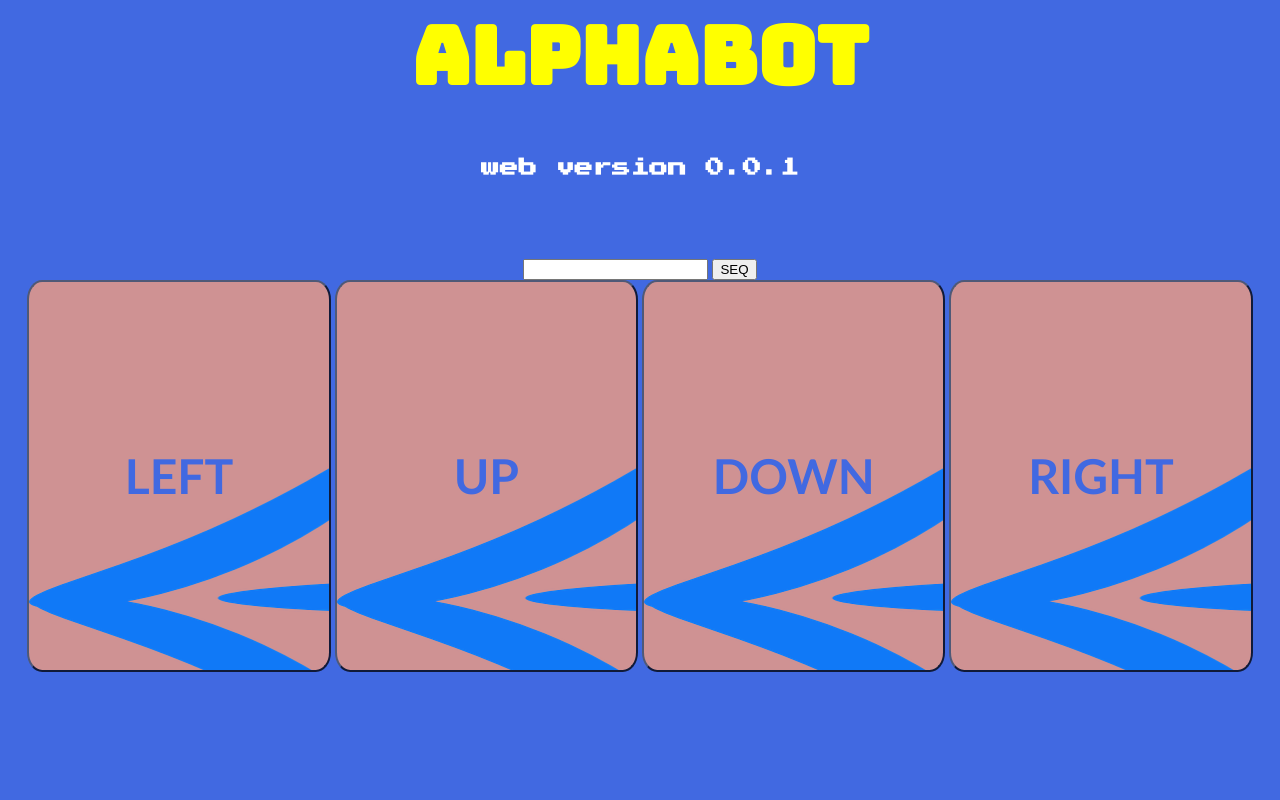
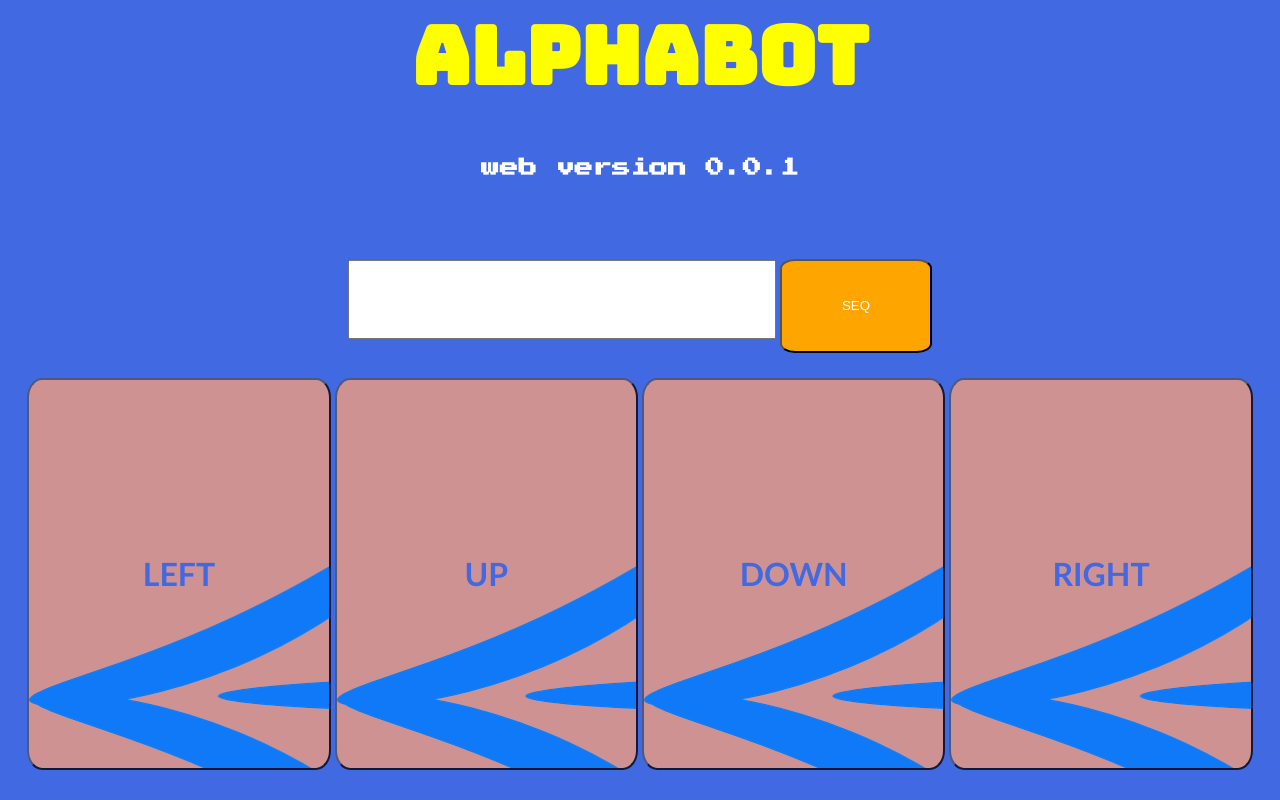
Before and after one commit to Nick-Cora/AlphabotWeb, a Flask app: page / in a window 1280 px wide. Run offline with Flask 2, Linux system fonts and the light colour scheme; data comes from the database, SQL or seed files in the repository; parts of the project's set-up code (start-up, migrations or seed data) failed here and were passed over.

Commit message:
Add files via upload

```diff
--- a/app.py
+++ b/app.py
@@ -4,13 +4,17 @@ from lib.config import *
 from lib.query import Db_Connection
 
 if not DUMMY:
-    from lib.alphabot import Alphabot
+    from lib.alphabot import AlphaBot
 else:
     from lib.alphabot_dummy import AlphaBot
 
 
 robot = AlphaBot()
 app = Flask(__name__)
+status = {  'right'        : 0,
+            'left'         : 0,
+            'up'           : 0,
+            'down'         : 0}
 
 
 def executeSequence(cmd):
@@ -53,7 +57,11 @@ def index():
     if request.method == 'POST':
         for key, value in movements.items():
             if request.form.get(key) == key.upper():
-                print(value())
+                if status[key]:
+                    robot.stop()
+                else:
+                    print(value())
+                status[key] = not status[key]
 
     elif request.method == 'GET':
         return render_template('index.html')
@@ -63,4 +71,4 @@ def index():
 
 
 if __name__ == '__main__':
-    app.run(debug=True, host='localhost')
+    app.run(debug=True, host='192.168.0.117')
--- a/static/style.css
+++ b/static/style.css
@@ -41,6 +41,25 @@ form{
 }
 
 
+#btn_seq{
+    background-color  : orange;
+    color             : white;
+
+    width             :  12%;
+    height            :  12%;
+    border-radius     :  10%;
+
+    font-size	      :  200%
+
+    background-image  :  url('./arrow.png');
+}
+
+
+#text_seq{
+    height            :  10%;
+    font-size         :  200%
+}
+
 
 .btn{
     width             :  24%;
@@ -55,6 +74,6 @@ form{
     opacity           :  0.75;
 
     font-weight       :  bold;
-    font-size         :  300%;
+    font-size         :  200%;
     font-family       :  'Trebuchet MS', 'Lucida Sans Unicode', 'Lucida Grande', 'Lucida Sans', Arial, sans-serif;
 }
--- a/templates/index.html
+++ b/templates/index.html
@@ -7,9 +7,9 @@
         <h3 id="subtitle">web version 0.0.1</h3>
 
         <form method="post" action="/">
-            <div>
-                <input type="text"   value=""    name="txt_sequence">
-                <input type="submit" value="SEQ" name="btn_sequence">
+            <div style="padding-bottom:2%;">
+                <input type="text"   value=""    name="txt_sequence" id="text_seq">
+                <input type="submit" value="SEQ" name="btn_sequence" id="btn_seq">
             </div>
             <input type="submit" value="LEFT"  name="left"  class="btn"/></input>
             <input type="submit" value="UP"    name="up"    class="btn"/></input>
```
Also changed, not shown: lib/alphabot.py (+6 -6 lines).
